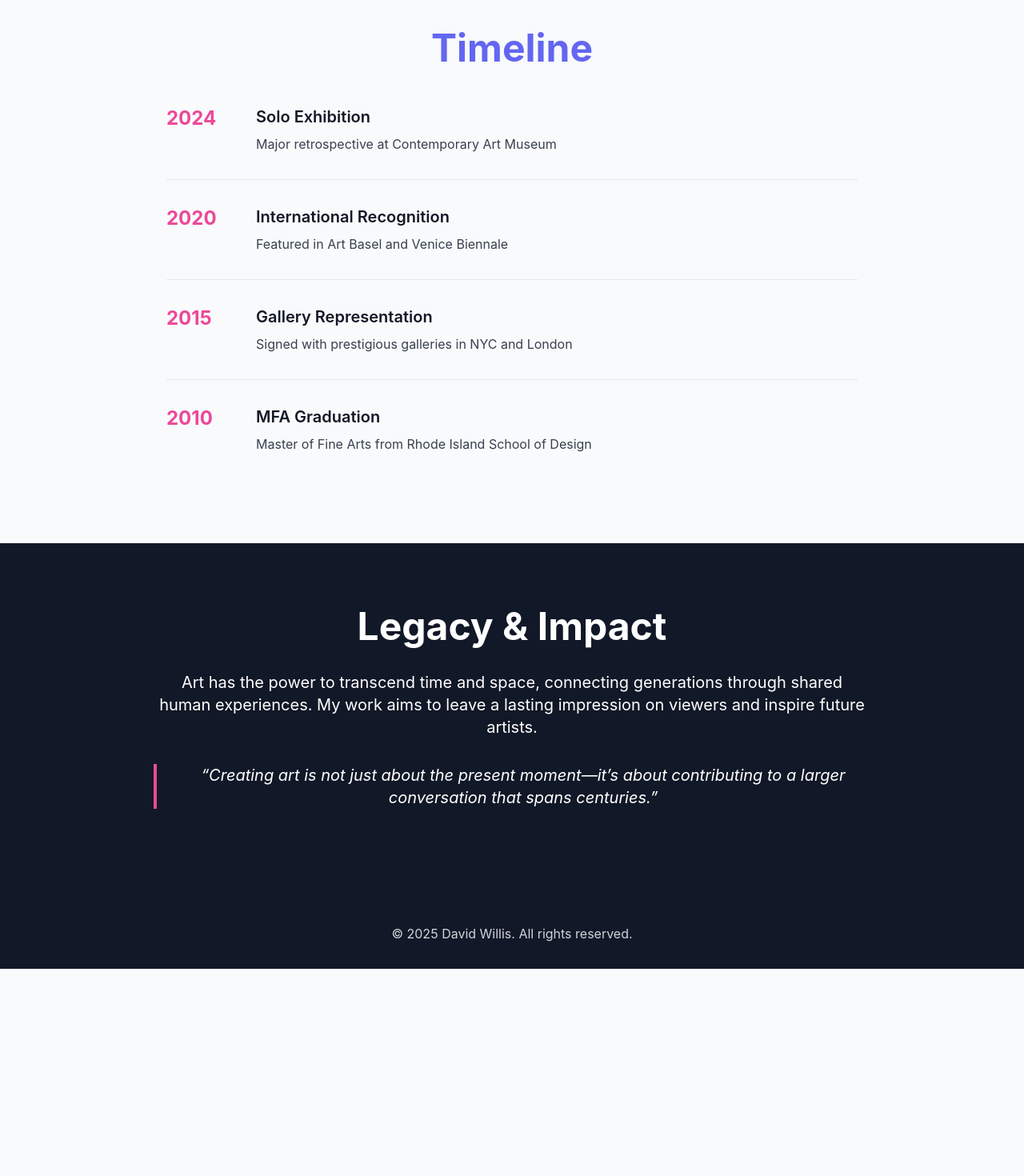
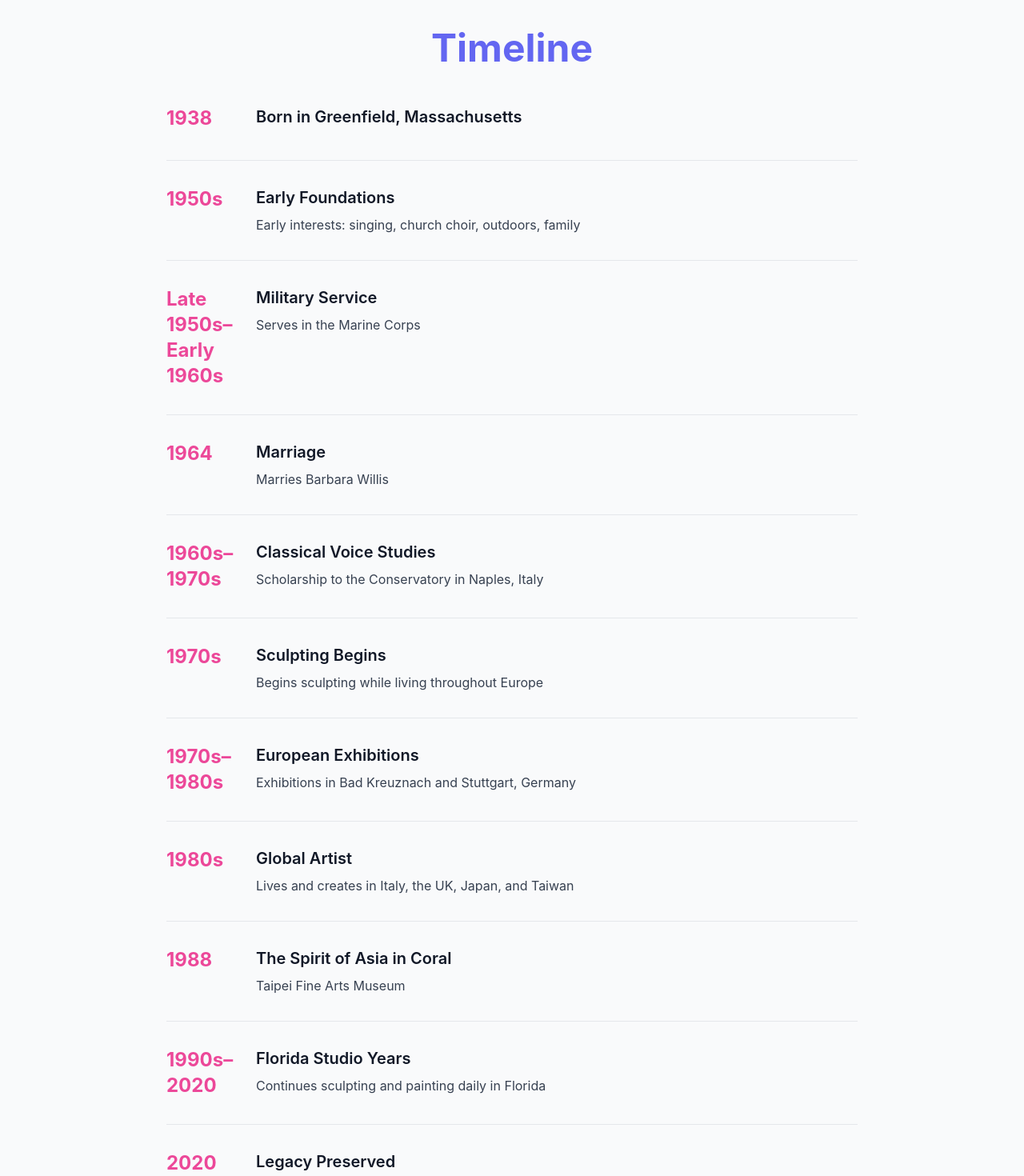
Before and after one commit to humboldtscabinet/davidwillisartist, a Next.js app: page / in a window 1280 px wide. Shown: the part 1760-3230 px from the top of the page at 80% size. Before the commit the page ends 2971 px from the top, so only its background shows below. Built offline with nearby package versions, Linux system fonts and the light colour scheme.

Commit message:
feat: update timeline with David Willis biographical history

```diff
--- a/components/TimelineSection.tsx
+++ b/components/TimelineSection.tsx
@@ -1,23 +1,58 @@
 const timelineEvents = [
   {
-    year: "2024",
-    title: "Solo Exhibition",
-    description: "Major retrospective at Contemporary Art Museum",
+    year: "1938",
+    title: "Born in Greenfield, Massachusetts",
+    description: "",
+  },
+  {
+    year: "1950s",
+    title: "Early Foundations",
+    description: "Early interests: singing, church choir, outdoors, family",
+  },
+  {
+    year: "Late 1950s–Early 1960s",
+    title: "Military Service",
+    description: "Serves in the Marine Corps",
+  },
+  {
+    year: "1964",
+    title: "Marriage",
+    description: "Marries Barbara Willis",
+  },
+  {
+    year: "1960s–1970s",
+    title: "Classical Voice Studies",
+    description: "Scholarship to the Conservatory in Naples, Italy",
+  },
+  {
+    year: "1970s",
+    title: "Sculpting Begins",
+    description: "Begins sculpting while living throughout Europe",
+  },
+  {
+    year: "1970s–1980s",
+    title: "European Exhibitions",
+    description: "Exhibitions in Bad Kreuznach and Stuttgart, Germany",
+  },
+  {
+    year: "1980s",
+    title: "Global Artist",
+    description: "Lives and creates in Italy, the UK, Japan, and Taiwan",
+  },
+  {
+    year: "1988",
+    title: "The Spirit of Asia in Coral",
+    description: "Taipei Fine Arts Museum",
+  },
+  {
+    year: "1990s–2020",
+    title: "Florida Studio Years",
+    description: "Continues sculpting and painting daily in Florida",
   },
   {
     year: "2020",
-    title: "International Recognition",
-    description: "Featured in Art Basel and Venice Biennale",
-  },
-  {
-    year: "2015",
-    title: "Gallery Representation",
-    description: "Signed with prestigious galleries in NYC and London",
-  },
-  {
-    year: "2010",
-    title: "MFA Graduation",
-    description: "Master of Fine Arts from Rhode Island School of Design",
+    title: "Legacy Preserved",
+    description: "Passes away, leaving a preserved estate collection representing five decades of artistic work",
   },
 ];
 
```
